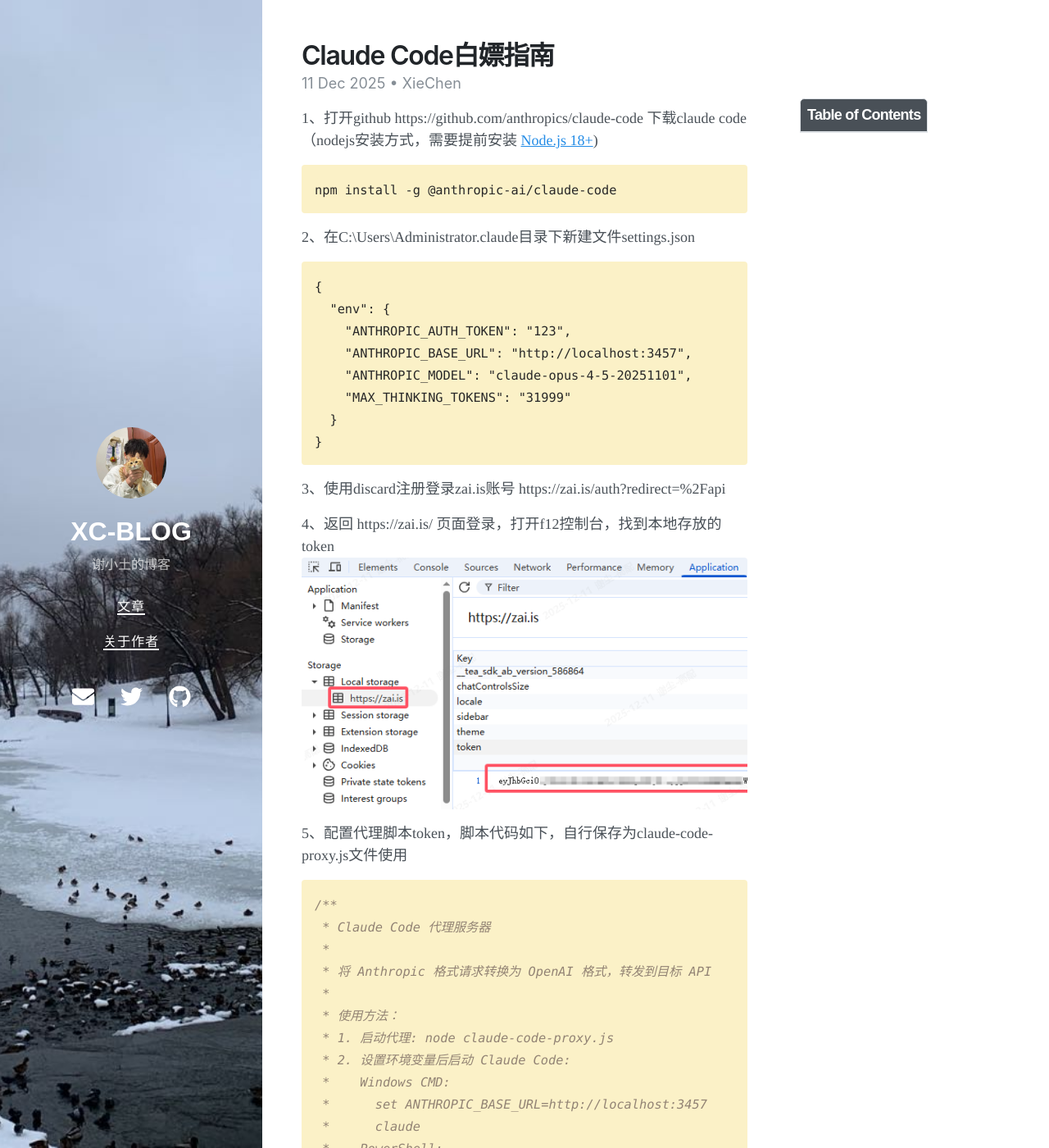
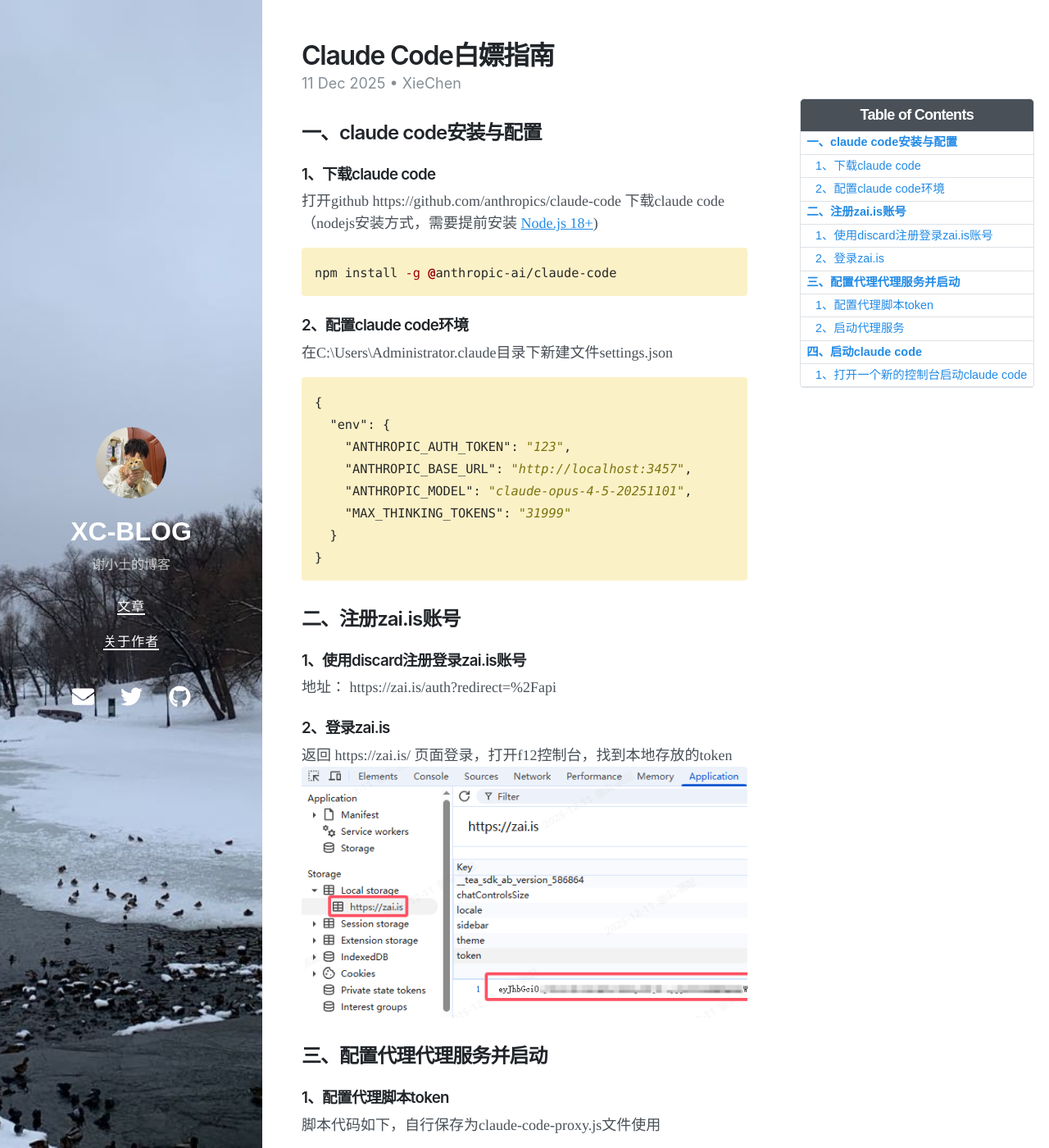
Before and after one commit to AKA-PoetCoder-XC/xc-blog, a Jekyll site: the page built from _posts/2025-12-11-Claude Code白嫖指南.md, in a window 1280 px wide and 1400 px high. Shown: the whole window at 82% size. Built offline with Jekyll 4.4.1, drawn with Linux system fonts in a browser that asks for light colours; nearby versions of some CDN libraries; some of the changed text lies outside the part shown.

Commit message:
Update article

````diff
--- a/_posts/2025-12-11-Claude Code白嫖指南.md
+++ b/_posts/2025-12-11-Claude Code白嫖指南.md
@@ -8,15 +8,21 @@ author: XieChen
 toc:  true
 ---
 
-1、打开github https://github.com/anthropics/claude-code 下载claude code（nodejs安装方式，需要提前安装 [Node.js 18+](https://nodejs.org/en/download/))
+## 一、claude code安装与配置
 
-```
+### 1、下载claude code
+
+打开github https://github.com/anthropics/claude-code 下载claude code（nodejs安装方式，需要提前安装 [Node.js 18+](https://nodejs.org/en/download/))
+
+```powershell
 npm install -g @anthropic-ai/claude-code
 ```
 
-2、在C:\Users\Administrator\.claude目录下新建文件settings.json
+### 2、配置claude code环境
 
-```
+在C:\Users\Administrator\.claude目录下新建文件settings.json
+
+```json
 {
   "env": {
     "ANTHROPIC_AUTH_TOKEN": "123",
@@ -27,12 +33,22 @@ npm install -g @anthropic-ai/claude-code
 }
 ```
 
-3、使用discard注册登录zai.is账号 https://zai.is/auth?redirect=%2Fapi
+## 二、注册zai.is账号
 
-4、返回 https://zai.is/  页面登录，打开f12控制台，找到本地存放的token
+### 1、使用discard注册登录zai.is账号
+
+地址： https://zai.is/auth?redirect=%2Fapi
+
+### 2、登录zai.is
+
+返回 https://zai.is/  页面登录，打开f12控制台，找到本地存放的token
 ![image-20251211104500132](https://raw.githubusercontent.com/AKA-PoetCoder-XC/xc-blog/main/img/image-20251211104500132.png)
 
-5、配置代理脚本token，脚本代码如下，自行保存为claude-code-proxy.js文件使用
+## 三、配置代理代理服务并启动
+
+### 1、配置代理脚本token
+
+脚本代码如下，自行保存为claude-code-proxy.js文件使用
 
 ```javascript
 /**
@@ -409,7 +425,7 @@ app.listen(PORT, () => {
 
 ```
 
-6、使用使用脚本启动代理服务
+### 2、启动代理服务
 
 ```
 npm install express
@@ -421,7 +437,9 @@ node 实际目录\claude-code-proxy.js
 代理服务启动成功效果如下
 ![image-20251211101548341](https://raw.githubusercontent.com/AKA-PoetCoder-XC/xc-blog/main/img/image-20251211101548341.png)
 
-7、打开一个新的控制台启动claude code
+## 四、启动claude code
+
+### 1、打开一个新的控制台启动claude code
 
 ```
 claude
````
